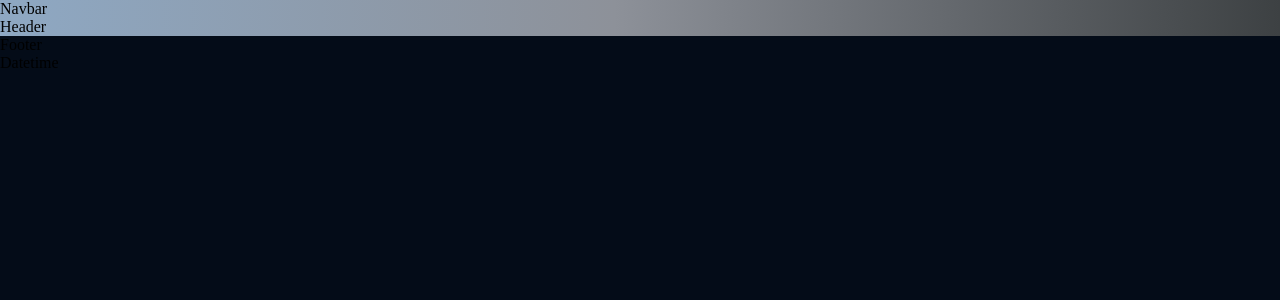
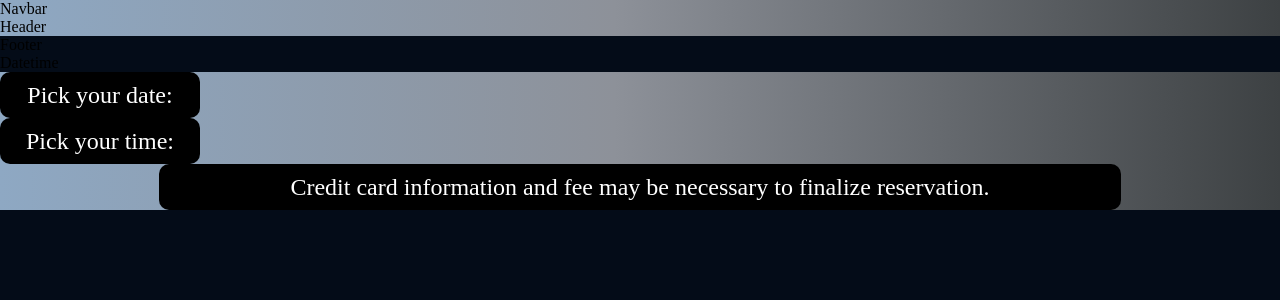
Before and after one commit to juanzenay/softwareengr, a React (Create React App) app: page /datetime in a window 1280 px wide. Shown: the top 300 px of the page. Built offline with nearby package versions, Linux system fonts and the light colour scheme.

Commit message:
boxes implemented on text

```diff
--- a/package.json
+++ b/package.json
@@ -3,6 +3,9 @@
   "version": "0.1.0",
   "private": true,
   "dependencies": {
+    "@emotion/react": "^11.10.5",
+    "@emotion/styled": "^11.10.5",
+    "@mui/material": "^5.10.12",
     "@testing-library/jest-dom": "^5.16.5",
     "@testing-library/react": "^13.4.0",
     "@testing-library/user-event": "^13.5.0",
--- a/src/App.css
+++ b/src/App.css
@@ -6,6 +6,7 @@
     padding: 0;
     margin: 0;
     scroll-behavior: smooth;
+    font-family: serif;
 }
 
 body {
--- /dev/null
+++ b/src/components/box/Box.jsx
@@ -0,0 +1,8 @@
+import React from 'react'
+import './box.css';
+
+function Box({ children, ...props }) {
+    return <div {...props}>{children}</div>
+  }
+
+export default Box
--- a/src/components/index.js
+++ b/src/components/index.js
@@ -1 +1,2 @@
 export { default as Navbar } from './navbar/Navbar';
+export { default as Box } from './box/Box';
--- a/src/pages/datetime/Datetime.jsx
+++ b/src/pages/datetime/Datetime.jsx
@@ -1,9 +1,46 @@
 import React from 'react'
 import './datetime.css';
 
+import Box from '@mui/material/Box';
+
+/*
+for input - <input type= "varname" placeholder "placeholder"
+for button- button type = "button" > xxx <button />
+*/
+
 const Datetime = () => {
   return (
-    <div>Datetime</div>
+    <div>Datetime
+      <div className="gradient__bg">
+        <div className="datetime__box">
+          <Box sx={{ borderRadius: '10px' }}
+          height= {46} width = {200} fontSize= {24}
+          display="flex" justifyContent="center"
+          alignItems="center" bgcolor='black' color = 'white'>
+            Pick your date:
+
+          </Box>
+        </div>
+        <div>
+          <Box sx={{ borderRadius: '10px' }}
+          height= {46} width = {200} fontSize= {24}
+          display="flex" justifyContent="center"
+          alignItems="center" bgcolor='black' color = 'white'>
+            Pick your time:
+
+          </Box>
+        </div>
+        <div>
+          <Box sx={{ borderRadius: '10px' }}
+          height= {46} width = {962} fontSize= {24}
+          m = 'auto' display="flex" justifyContent="center"
+          alignItems="center" bgcolor='black' color = 'white'>
+            Credit card information and fee may be necessary to finalize reservation.
+
+          </Box>
+        </div>
+      </div>
+    </div>
   )
 }
 
--- a/src/pages/datetime/datetime.css
+++ b/src/pages/datetime/datetime.css
@@ -0,0 +1,28 @@
+* {
+    box-sizing: border-box;
+    padding: 0;
+    margin: 0;
+    scroll-behavior: smooth;
+}
+
+.gradient__bg { /*this is our gradient for background*/
+
+    /* ff 3.6+ */
+    background:-moz-linear-gradient(90deg, rgba(142, 168, 195, 1) 0%, rgba(141, 145, 153, 1) 48%, rgba(61, 65, 67, 1) 100%);
+
+    /* safari 5.1+,chrome 10+ */
+    background:-webkit-linear-gradient(90deg, rgba(142, 168, 195, 1) 0%, rgba(141, 145, 153, 1) 48%, rgba(61, 65, 67, 1) 100%);
+
+    /* opera 11.10+ */
+    background:-o-linear-gradient(90deg, rgba(142, 168, 195, 1) 0%, rgba(141, 145, 153, 1) 48%, rgba(61, 65, 67, 1) 100%);
+
+    /* ie 6-9 */
+    filter: progid:DXImageTransform.Microsoft.gradient( startColorstr='#3D4143', endColorstr='#8EA8C3', GradientType=0 );
+
+    /* ie 10+ */
+    background:-ms-linear-gradient(90deg, rgba(142, 168, 195, 1) 0%, rgba(141, 145, 153, 1) 48%, rgba(61, 65, 67, 1) 100%);
+
+    /* global 94%+ browsers support */
+    background:linear-gradient(90deg, rgba(142, 168, 195, 1) 0%, rgba(141, 145, 153, 1) 48%, rgba(61, 65, 67, 1) 100%);
+
+}
```
Also changed, not shown: src/components/box/box.css (added), 1 other file (tests, documents, lock files or other folders).
